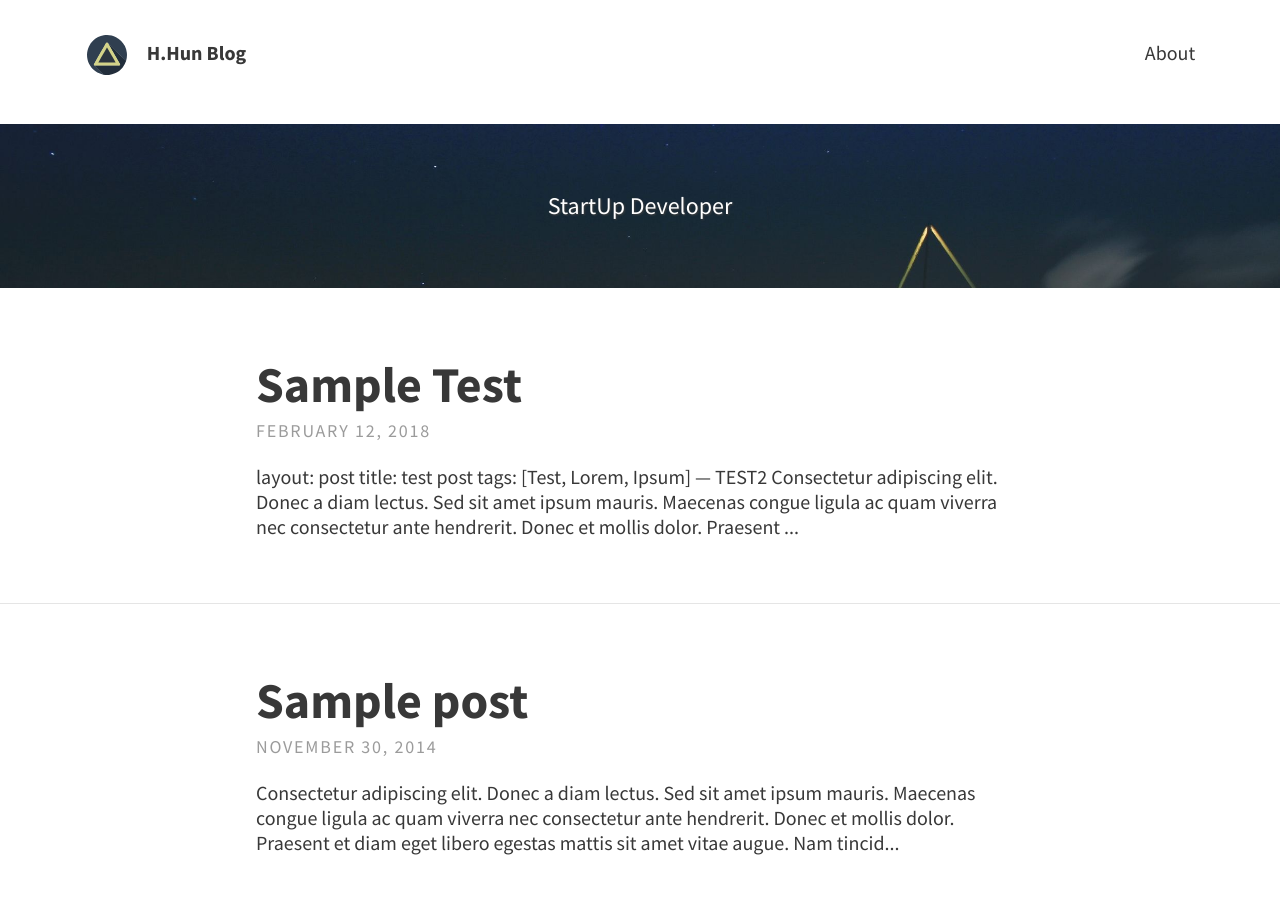
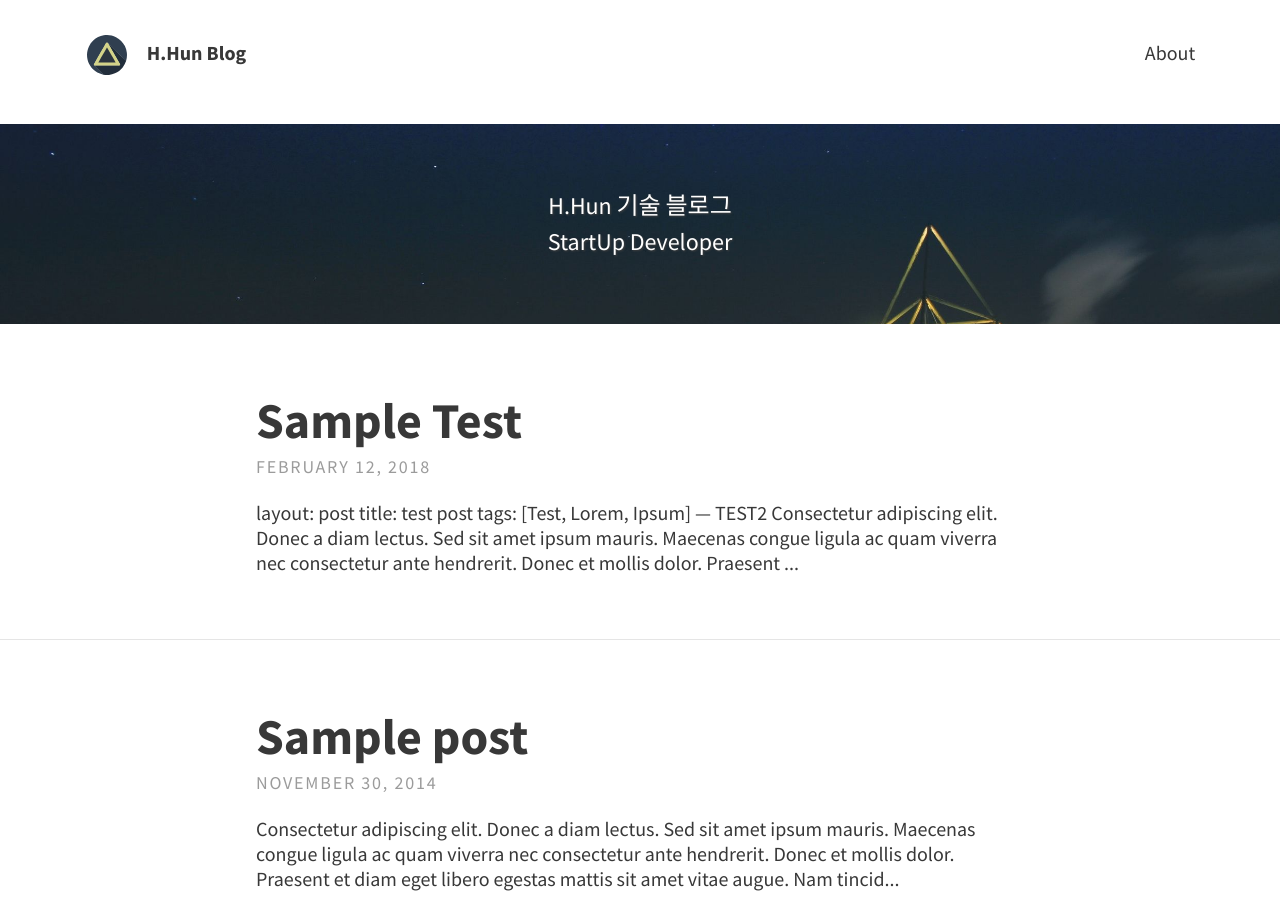
Before and after one commit to MrHun/hhun.github.io, a Jekyll site: the page built from index.html, in a window 1280 px wide and 900 px high. Built offline with Jekyll 4.4.1, drawn with Linux system fonts in a browser that asks for light colours; the list of posts is cut into pages by our own code.

Commit message:
Update _config.yml

```diff
--- a/_config.yml
+++ b/_config.yml
@@ -13,7 +13,7 @@ theme_settings:
 
   # Header and footer text
   header_text: > #two or three lines to describe your site
-     <p>StartUp Developer</p>
+     <p>H.Hun 기술 블로그<br>StartUp Developer</p>
   header_text_feature_image: assets/img/pexels/triangular.jpeg
   footer_text: >
     Powered by <a href="https://hhun.github.io/">H.Hun Blog</a> with <a href="https://github.com">GitHub</a>
```
